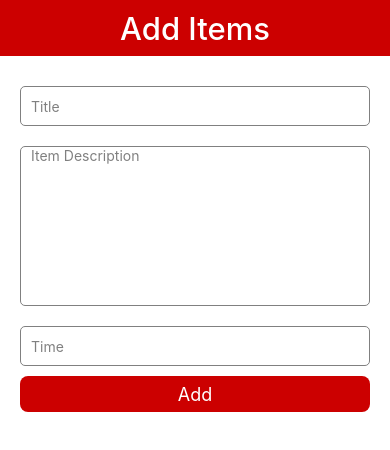
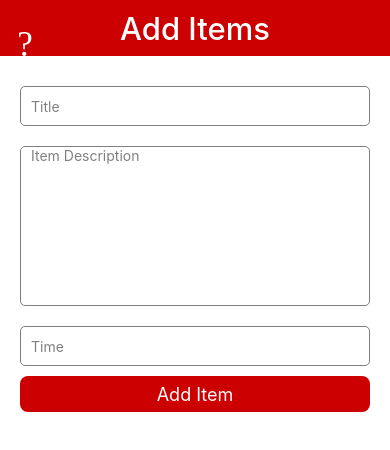
Before and after one commit to cherucole/Simple-Todo-App, a React Native app: screen / in a window 390 px wide. Shown: the top 450 px of the page. Built offline with nearby package versions, Linux system fonts and the light colour scheme.

Commit message:
now showing icons

```diff
--- a/package.json
+++ b/package.json
@@ -11,7 +11,8 @@
   },
   "dependencies": {
     "react": "16.9.0",
-    "react-native": "0.61.5"
+    "react-native": "0.61.5",
+    "react-native-vector-icons": "^6.6.0"
   },
   "devDependencies": {
     "@babel/core": "7.8.4",
--- /dev/null
+++ b/src/components/BackButton.js
@@ -0,0 +1,31 @@
+import React from 'react';
+import {TouchableOpacity, StyleSheet, Platform} from 'react-native';
+import Ionicons from 'react-native-vector-icons/Ionicons';
+
+const BackButton = props => {
+  return (
+    <TouchableOpacity
+      onPress={props.onPressBack}
+      style={{
+        ...styles.button,
+        ...{
+          zIndex: 10,
+          top: Platform.OS === 'ios' ? 34 : 24,
+          width: 60,
+          height: 40,
+          left: -5,
+        },
+      }}>
+      <Ionicons name="ios-arrow-back" size={35} color="white" />
+    </TouchableOpacity>
+  );
+};
+const styles = StyleSheet.create({
+  button: {
+    justifyContent: 'center',
+    alignItems: 'center',
+    position: 'absolute',
+  },
+});
+
+export default BackButton;
--- a/src/screens/AddItem.js
+++ b/src/screens/AddItem.js
@@ -7,18 +7,33 @@ import {
   KeyboardAvoidingView,
   Button,
   TouchableHighlight,
+  TouchableWithoutFeedback,
+  Keyboard,
+  Alert,
 } from 'react-native';
 import StatusBarHeader from '../components/StatusBarHeader';
 import Colors from '../components/Colors';
+import BackButton from '../components/BackButton';
 
 const AddItem = props => {
   const [title, setTitle] = useState('');
   const [description, setDescription] = useState('');
   const [time, setTime] = useState('');
-  const onSubmitHandler = () => {};
+  const onSubmitHandler = () => {
+    Alert.alert(title);
+  };
   return (
     <View style={styles.mainContainer}>
+      <BackButton />
       <StatusBarHeader name="Add Items" />
+      <KeyboardAvoidingView
+        behavior="position"
+        keyboardVerticalOffset={50}
+        enabled>
+        <TouchableWithoutFeedback
+          onPress={() => {
+            Keyboard.dismiss();
+          }}>
           <View style={styles.container}>
             <TextInput
               style={styles.input}
@@ -49,9 +64,11 @@ const AddItem = props => {
               style={styles.button}
               onPress={onSubmitHandler}
               underlayColor="#99d9f4">
-          <Text style={styles.buttonText}>Add</Text>
+              <Text style={styles.buttonText}>Add Item</Text>
             </TouchableHighlight>
           </View>
+        </TouchableWithoutFeedback>
+      </KeyboardAvoidingView>
     </View>
   );
 };
```
Also changed, not shown: 24 other files (tests, documents, lock files or other folders). Lines whose indentation alone changed are shown as unchanged.
